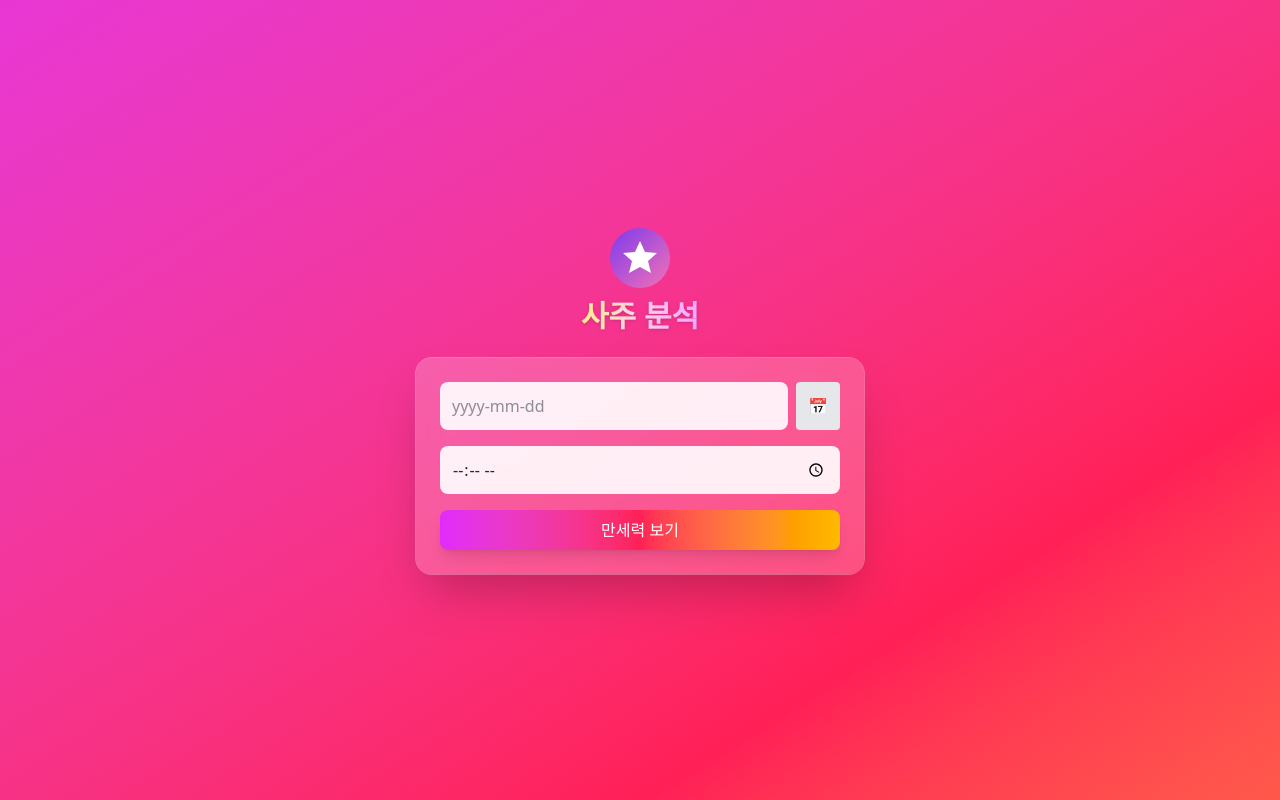
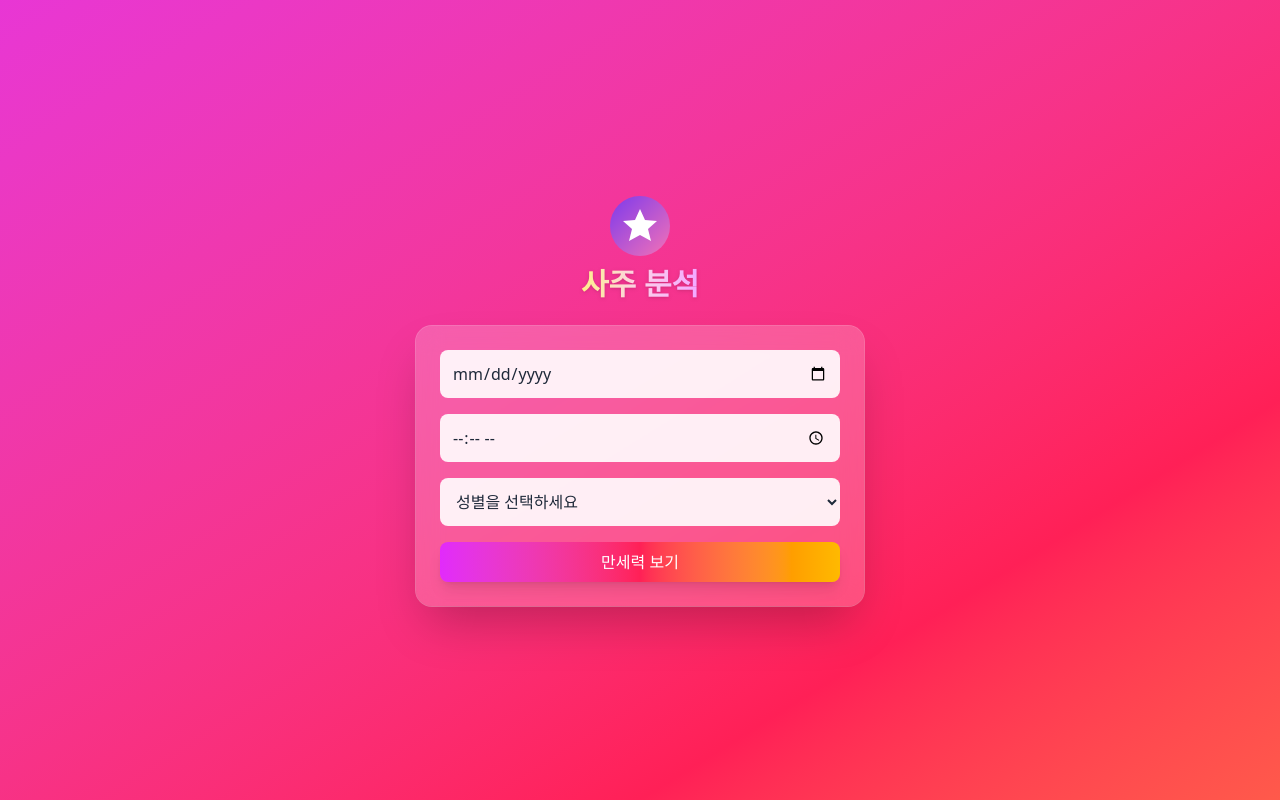
Before and after one commit to m00nlygreat/nextjs-boilerplate, a Next.js app: page / in a window 1280 px wide. Built offline with nearby package versions, Linux system fonts and the light colour scheme.

Commit message:
Use native date input and add gender selection

```diff
--- a/app/components/DateTimePicker.tsx
+++ b/app/components/DateTimePicker.tsx
@@ -1,7 +1,4 @@
 "use client";
-
-import { useEffect, useState } from "react";
-import dayjs, { Dayjs } from "dayjs";
 
 interface DateTimePickerProps {
   value?: string;
@@ -9,141 +6,12 @@ interface DateTimePickerProps {
 }
 
 export default function DateTimePicker({ value = "", onChange }: DateTimePickerProps) {
-  const [inputValue, setInputValue] = useState<string>(() => {
-    return value ? dayjs(value).format("YYYY-MM-DD") : "";
-  });
-  const [selectedDate, setSelectedDate] = useState<Dayjs | null>(() => {
-    return value ? dayjs(value) : null;
-  });
-  const [isOpen, setIsOpen] = useState(false);
-  const [calendarMonth, setCalendarMonth] = useState<Dayjs>(() => {
-    return value ? dayjs(value) : dayjs();
-  });
-
-  useEffect(() => {
-    if (selectedDate) {
-      const formatted = selectedDate.format("YYYY-MM-DD");
-      setInputValue(formatted);
-      setCalendarMonth(selectedDate);
-      onChange?.(formatted);
-    }
-  }, [selectedDate, onChange]);
-
-  useEffect(() => {
-    if (value) {
-      const parsed = dayjs(value);
-      if (parsed.isValid()) {
-        setSelectedDate(parsed);
-        setInputValue(parsed.format("YYYY-MM-DD"));
-        setCalendarMonth(parsed);
-      }
-    }
-  }, [value]);
-
-  const parseAndSet = (raw: string) => {
-    const digits = raw.replace(/-/g, "");
-    if (digits.length === 8) {
-      const parsed = dayjs(digits, "YYYYMMDD", true);
-      if (parsed.isValid()) {
-        setSelectedDate(parsed);
-      }
-    }
-  };
-
-  const handleInputChange = (e: React.ChangeEvent<HTMLInputElement>) => {
-    const val = e.target.value;
-    setInputValue(val);
-    parseAndSet(val);
-  };
-
-  const handleInputBlur = () => {
-    const digits = inputValue.replace(/-/g, "");
-    const parsed = dayjs(digits, "YYYYMMDD", true);
-    if (parsed.isValid()) {
-      setSelectedDate(parsed);
-    } else if (selectedDate) {
-      setInputValue(selectedDate.format("YYYY-MM-DD"));
-    } else {
-      setInputValue("");
-    }
-  };
-
-  const selectDay = (date: Dayjs) => {
-    setSelectedDate(date);
-    setIsOpen(false);
-  };
-
-  const daysInMonth = calendarMonth.daysInMonth();
-  const firstDay = calendarMonth.startOf("month").day();
-  const calendarDays: (Dayjs | null)[] = [];
-  for (let i = 0; i < firstDay; i++) calendarDays.push(null);
-  for (let d = 1; d <= daysInMonth; d++) {
-    calendarDays.push(calendarMonth.date(d));
-  }
-
-  const weekDays = ["일", "월", "화", "수", "목", "금", "토"];
-
   return (
-    <div className="relative inline-block w-full text-black">
-      <div className="flex gap-2">
-        <input
-          className="w-full rounded-lg border-none bg-white/90 p-3 text-gray-800 focus:outline-none focus:ring-2 focus:ring-fuchsia-500"
-          value={inputValue}
-          onChange={handleInputChange}
-          onBlur={handleInputBlur}
-          placeholder="yyyy-mm-dd"
-        />
-        <button
-          type="button"
-          className="rounded bg-gray-200 px-3 py-2"
-          onClick={() => setIsOpen((o) => !o)}
-        >
-          📅
-        </button>
-      </div>
-      {isOpen && (
-        <div className="absolute z-10 mt-2 rounded border bg-white p-2 shadow">
-          <div className="mb-2 flex items-center justify-between">
-            <button
-              type="button"
-              className="px-2"
-              onClick={() => setCalendarMonth(calendarMonth.subtract(1, "month"))}
-            >
-              ‹
-            </button>
-            <span>{calendarMonth.format("YYYY-MM")}</span>
-            <button
-              type="button"
-              className="px-2"
-              onClick={() => setCalendarMonth(calendarMonth.add(1, "month"))}
-            >
-              ›
-            </button>
-          </div>
-          <div className="grid grid-cols-7 gap-1 text-center">
-            {weekDays.map((d) => (
-              <div key={d} className="text-sm font-semibold">
-                {d}
-              </div>
-            ))}
-            {calendarDays.map((day, idx) => {
-              const isSelected = day && selectedDate && day.isSame(selectedDate, "day");
-              return (
-                <button
-                  key={idx}
-                  type="button"
-                  className={`h-8 w-8 rounded text-sm ${
-                    isSelected ? "bg-blue-500 text-white" : "hover:bg-gray-200"
-                  }`}
-                  onClick={() => day && selectDay(day)}
-                >
-                  {day ? day.date() : ""}
-                </button>
-              );
-            })}
-          </div>
-        </div>
-      )}
-    </div>
+    <input
+      type="date"
+      className="w-full rounded-lg border-none bg-white/90 p-3 text-gray-800 focus:outline-none focus:ring-2 focus:ring-fuchsia-500"
+      value={value}
+      onChange={(e) => onChange?.(e.target.value)}
+    />
   );
 }
--- a/app/page.tsx
+++ b/app/page.tsx
@@ -9,6 +9,7 @@ import { manseCalc } from "@/lib/manse";
 export default function Home() {
   const [birthDate, setBirthDate] = useState("");
   const [birthTime, setBirthTime] = useState("");
+  const [gender, setGender] = useState("");
   const [manse, setManse] =
     useState<{ year: string; month: string; day: string; hour: string } | null>(
       null
@@ -18,7 +19,7 @@ export default function Home() {
 
   const handleCalculate = (e: React.FormEvent) => {
     e.preventDefault();
-    if (!birthDate || !birthTime) return;
+    if (!birthDate || !birthTime || !gender) return;
     const [y, m, d] = birthDate.split("-").map(Number);
     const [hh, mm] = birthTime.split(":").map(Number);
     const result = manseCalc(y, m, d, hh, mm);
@@ -27,9 +28,9 @@ export default function Home() {
   };
 
   const handleConfirm = async () => {
-    if (!manse) return;
+    if (!manse || !gender) return;
     setLoading(true);
-    const birthInfo = `${manse.year}년 ${manse.month}월 ${manse.day}일 ${manse.hour}시`;
+    const birthInfo = `${manse.year}년 ${manse.month}월 ${manse.day}일 ${manse.hour}시, 성별: ${gender}`;
     const res = await fetch("/api/saju", {
       method: "POST",
       headers: { "Content-Type": "application/json" },
@@ -60,6 +61,15 @@ export default function Home() {
             value={birthTime}
             onChange={(e) => setBirthTime(e.target.value)}
           />
+          <select
+            className="w-full rounded-lg border-none bg-white/90 p-3 text-gray-800 focus:outline-none focus:ring-2 focus:ring-fuchsia-500"
+            value={gender}
+            onChange={(e) => setGender(e.target.value)}
+          >
+            <option value="">성별을 선택하세요</option>
+            <option value="남성">남성</option>
+            <option value="여성">여성</option>
+          </select>
           <button
             type="submit"
             className="w-full rounded-lg bg-gradient-to-r from-fuchsia-500 via-rose-500 to-amber-400 py-2 font-medium text-white shadow-lg transition-colors hover:from-fuchsia-600 hover:via-rose-600 hover:to-amber-500"
@@ -70,7 +80,7 @@ export default function Home() {
         {manse && (
           <div className="space-y-4 rounded-2xl bg-white/20 p-6 shadow-2xl backdrop-blur-md ring-1 ring-white/30 text-center">
             <p>
-              {manse.year}년 {manse.month}월 {manse.day}일 {manse.hour}시
+              {manse.year}년 {manse.month}월 {manse.day}일 {manse.hour}시 ({gender})
             </p>
             <button
               onClick={handleConfirm}
```
